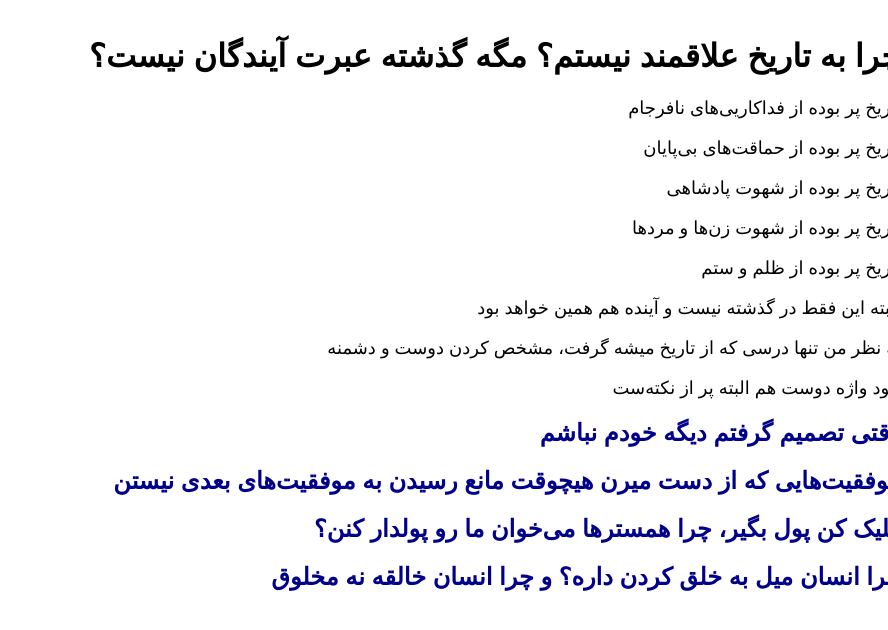
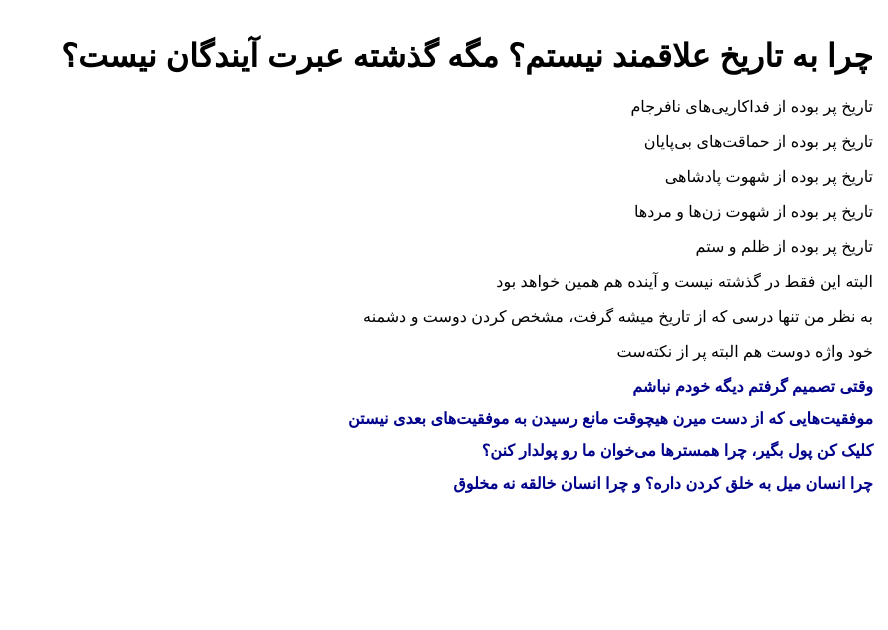
Before and after one commit to darkblog/darkblog.github.io, a Jekyll site: the page built from _posts/2024-7-4-2.md, in a window 1280 px wide. Shown: the top 630 px of the page, without its empty margins (392-1280 px from the left). Built offline with Jekyll 4.4.1, drawn with Linux system fonts in a browser that asks for light colours.

Commit message:
Update post.html

```diff
--- a/_layouts/post.html
+++ b/_layouts/post.html
@@ -7,7 +7,7 @@
 <head>
 <title>{{ page.title }}</title>
 <meta name="viewport" content="width=device-width">
-<style>body{font-family:sans-serif;margin:auto;padding:1em;width:80%}a{text-decoration:none;color:darkblue}p{font-size:18px}</style>
+<style>body{font-family:sans-serif;margin:auto;padding:1em;width:80%}a{text-decoration:none;color:darkblue}h2{font-size:16px}</style>
 </head>
 <body>
 <h1>{{ page.title }}</h1>
```
